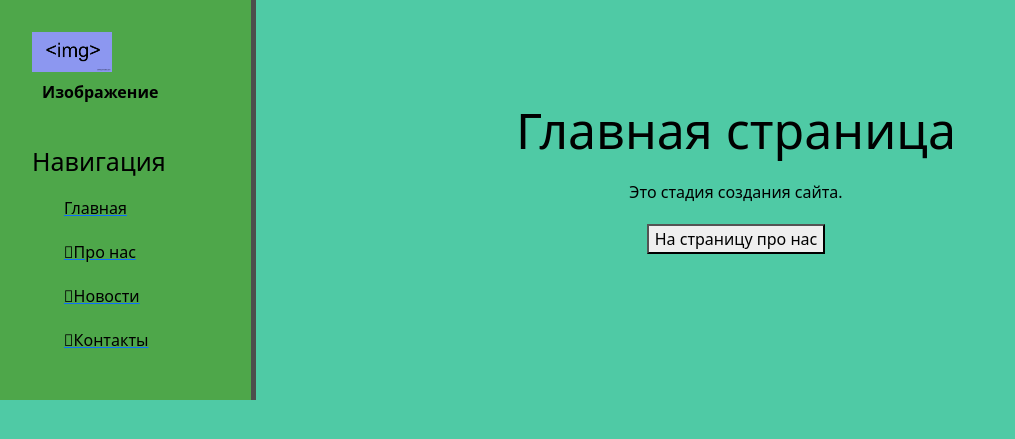
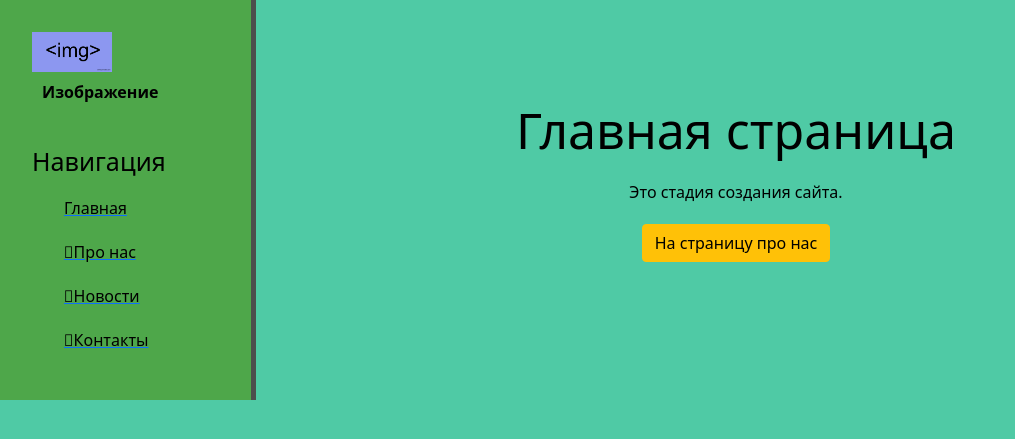
Before and after one commit to LeoNefesch/vsc_project, a Django app: page / in a window 1280 px wide. Shown: the top 439 px of the page, without its empty margins (0-1015 px from the left). Run offline with Django 4.2, Linux system fonts and the light colour scheme; some libraries are stand-ins or nearby versions.

Commit message:
refactor main/templates/main/index.html

```diff
--- a/main/templates/main/index.html
+++ b/main/templates/main/index.html
@@ -7,6 +7,6 @@
         <h1>{{ title }}</h1>
 
         <p>Это стадия создания сайта.</p>
-        <button clas="btn btn-warning">На страницу про нас</button>
+        <button class="btn btn-warning">На страницу про нас</button>
     </div>
 {% endblock %}
```
